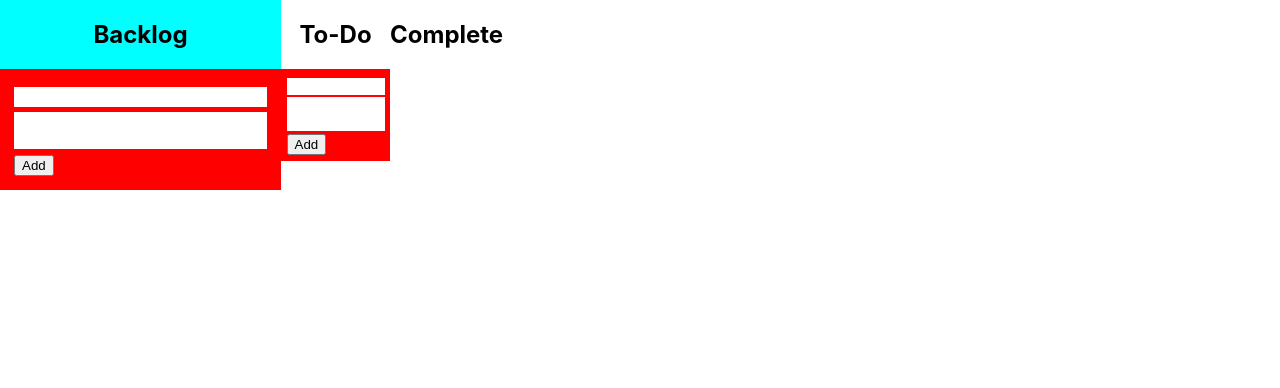
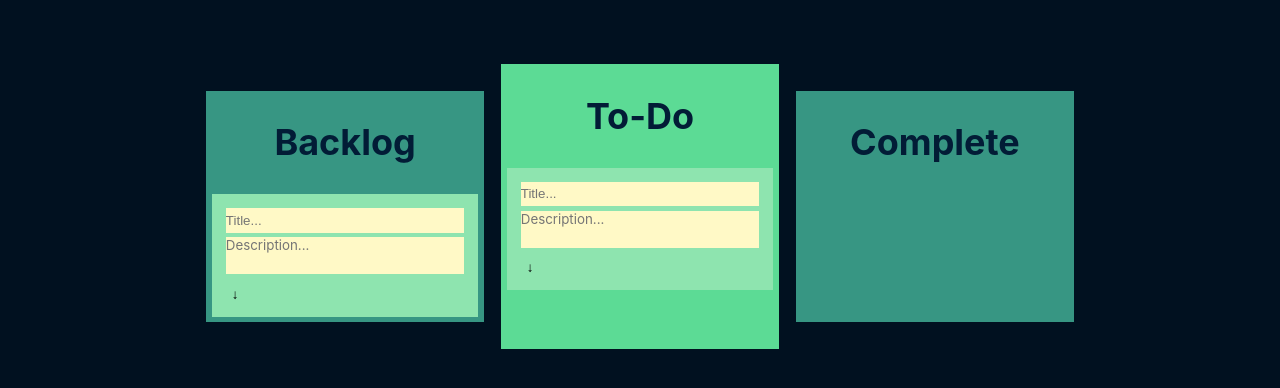
Before and after one commit to rilcal/ats_todo, a React (Create React App) app: page / in a window 1280 px wide. Shown: the top 388 px of the page. Built offline with nearby package versions, Linux system fonts and the light colour scheme.

Commit message:
made it pretty
done

```diff
--- a/src/App.js
+++ b/src/App.js
@@ -40,6 +40,8 @@ class App extends React.Component {
   }
 
   handleBacklogClick() {
+    let alreadyPresent = this.checkForDups(this.state.backlogTitle);
+    if (!alreadyPresent) {
       this.state.backlogTasks.push(
         <DisplayBox
           title={this.state.backlogTitle}
@@ -48,6 +50,10 @@ class App extends React.Component {
         />
       );
       this.toggle();
+    } else {
+      alert("Task titles must be unique!");
+      return;
+    }
   }
 
   handleToDoTitle(e) {
@@ -63,6 +69,8 @@ class App extends React.Component {
   }
 
   handleToDoClick() {
+    let alreadyPresent = this.checkForDups(this.state.toDoTitle);
+    if (!alreadyPresent) {
       this.state.toDoTasks.push(
         <DisplayBox
           title={this.state.toDoTitle}
@@ -71,59 +79,96 @@ class App extends React.Component {
         />
       );
       this.toggle();
+    } else {
+      alert("Task titles must be unique!");
+      return;
+    }
   }
 
   moveBacklog(mvcomp) {
     let comp = this.state.backlogTasks.filter((task) => {
-      return task.props.title === mvcomp
-    })
-    comp = comp[0]
-    let arr = this.state.toDoTasks
-    arr.push(<DisplayBox title={comp.props.title} desc={comp.props.desc} delete={this.deleteToDo.bind(this)} move={this.moveToDo.bind(this)}/>)
-    this.deleteBacklog(comp.props.title)
+      return task.props.title === mvcomp;
+    });
+    comp = comp[0];
+    let arr = this.state.toDoTasks;
+    arr.push(
+      <DisplayBox
+        title={comp.props.title}
+        desc={comp.props.desc}
+        delete={this.deleteToDo.bind(this)}
+        move={this.moveToDo.bind(this)}
+      />
+    );
+    this.deleteBacklog(comp.props.title);
     this.setState(() => ({
-      toDoTasks: arr
-    }))
+      toDoTasks: arr,
+    }));
   }
 
   moveToDo(mvcomp) {
     let comp = this.state.toDoTasks.filter((task) => {
-      return task.props.title === mvcomp
-    })
-    comp = comp[0]
-    let arr = this.state.completeTasks
-    arr.push(<DisplayBox title={comp.props.title} desc={comp.props.desc} delete={this.deleteToDo.bind(this)} move={this.moveToDo.bind(this)}/>)
-    this.deleteToDo(comp.props.title)
+      return task.props.title === mvcomp;
+    });
+    comp = comp[0];
+    let arr = this.state.completeTasks;
+    arr.push(
+      <DisplayBox
+        title={comp.props.title}
+        desc={comp.props.desc}
+        delete={this.deleteToDo.bind(this)}
+        move={this.moveToDo.bind(this)}
+      />
+    );
+    this.deleteToDo(comp.props.title);
     this.setState(() => ({
-      completeTasks: arr
-    }))
+      completeTasks: arr,
+    }));
   }
 
   deleteBacklog(rmvcomp) {
-    let arr =  this.state.backlogTasks.filter((task) => {
-      return task.props.title !== rmvcomp}
-    )
+    let arr = this.state.backlogTasks.filter((task) => {
+      return task.props.title !== rmvcomp;
+    });
     this.setState(() => ({
-        backlogTasks: arr
-    }))
+      backlogTasks: arr,
+    }));
   }
 
   deleteToDo(rmvcomp) {
-    let arr =  this.state.toDoTasks.filter((task) => {
-      return task.props.title !== rmvcomp}
-    )
+    let arr = this.state.toDoTasks.filter((task) => {
+      return task.props.title !== rmvcomp;
+    });
     this.setState(() => ({
-        toDoTasks: arr
-    }))
+      toDoTasks: arr,
+    }));
   }
 
   deleteComplete(rmvcomp) {
-    let arr =  this.state.completeTasks.filter((task) => {
-      return task.props.title !== rmvcomp}
-    )
+    let arr = this.state.completeTasks.filter((task) => {
+      return task.props.title !== rmvcomp;
+    });
     this.setState(() => ({
-        completeTasks: arr
-    }))
+      completeTasks: arr,
+    }));
+  }
+
+  checkForDups(str) {
+    let backlogTitles = this.state.backlogTasks.map((task) => {
+      return task.props.title;
+    });
+    let toDoTitles = this.state.toDoTasks.map((task) => {
+      return task.props.title;
+    });
+    let completeTitles = this.state.completeTasks.map((task) => {
+      return task.props.title;
+    });
+    console.log(str);
+    console.log(backlogTitles);
+    let inBacklog = backlogTitles.includes(str);
+    let inToDo = toDoTitles.includes(str);
+    let inComplete = completeTitles.includes(str);
+
+    return inBacklog || inToDo || inComplete;
   }
 
   render() {
@@ -133,17 +178,16 @@ class App extends React.Component {
           <section className="title">
             <h1>Backlog</h1>
           </section>
-            {this.state.backlogTasks.map((task) => {
-              return <DisplayBox title={task.props.title} desc={task.props.desc} delete={this.deleteBacklog.bind(this)} move={this.moveBacklog.bind(this)}/>;
-            })}
           <section className="input-box">
             <input
+              placeholder="Title..."
               onChange={(e) => {
                 this.handleBacklogTitle(e);
               }}
             ></input>
             <br />
             <textarea
+              placeholder="Description..."
               onChange={(e) => {
                 this.handleBacklogDesc(e);
               }}
@@ -154,25 +198,34 @@ class App extends React.Component {
                 this.handleBacklogClick();
               }}
             >
-              Add
+              &darr;
             </button>
           </section>
+          {this.state.backlogTasks.map((task) => {
+            return (
+              <DisplayBox
+                title={task.props.title}
+                desc={task.props.desc}
+                delete={this.deleteBacklog.bind(this)}
+                move={this.moveBacklog.bind(this)}
+              />
+            );
+          })}
         </span>
         <span className="to-do">
           <section className="title">
             <h1>To-Do</h1>
           </section>
-            {this.state.toDoTasks.map((task) => {
-              return <DisplayBox title={task.props.title} desc={task.props.desc} delete={this.deleteToDo.bind(this)} move={this.moveToDo.bind(this)}/>;
-            })}
           <section className="input-box">
             <input
+              placeholder="Title..."
               onChange={(e) => {
                 this.handleToDoTitle(e);
               }}
-            ></ input>
+            ></input>
             <br />
             <textarea
+              placeholder="Description..."
               onChange={(e) => {
                 this.handleToDoDesc(e);
               }}
@@ -183,16 +236,32 @@ class App extends React.Component {
                 this.handleToDoClick();
               }}
             >
-              Add
+              &darr;
             </button>
           </section>
+          {this.state.toDoTasks.map((task) => {
+            return (
+              <DisplayBox
+                title={task.props.title}
+                desc={task.props.desc}
+                delete={this.deleteToDo.bind(this)}
+                move={this.moveToDo.bind(this)}
+              />
+            );
+          })}
         </span>
         <span className="complete">
           <section className="title">
             <h1>Complete</h1>
           </section>
           {this.state.completeTasks.map((task) => {
-              return <DisplayBoxComplete title={task.props.title} desc={task.props.desc} delete={this.deleteComplete.bind(this)}/>;
+            return (
+              <DisplayBoxComplete
+                title={task.props.title}
+                desc={task.props.desc}
+                delete={this.deleteComplete.bind(this)}
+              />
+            );
           })}
         </span>
       </div>
@@ -215,22 +284,22 @@ class DisplayBox extends React.Component {
         <span>
           <article>{this.props.title}</article>
           <article>{this.props.desc}</article>
-          <div>
-            <button
-              onClick={()=> {
-                this.props.move(this.props.title)
-              }}
-              >
-                &gt;
-            </button>
+          <a className="buttons">
             <button
               onClick={() => {
                 this.props.delete(this.props.title);
               }}
             >
-              Delete
+              X
             </button>
-          </div>
+            <button
+              onClick={() => {
+                this.props.move(this.props.title);
+              }}
+            >
+              &rarr;
+            </button>
+          </a>
         </span>
       </section>
     );
@@ -249,24 +318,22 @@ class DisplayBoxComplete extends React.Component {
   render() {
     return (
       <section className="display-complete-boxes">
-      <ul>
-        <div><label>{this.props.title}</label></div>
-        <div><label>{this.props.desc}</label></div>
-        <div>
+        <span>
+          <article>{this.props.title}</article>
+          <article>{this.props.desc}</article>
+          <span className="buttons">
             <button
               onClick={() => {
                 this.props.delete(this.props.title);
               }}
             >
-            Delete
+              X
             </button>
-        </div>
-      </ul>
+          </span>
+        </span>
       </section>
     );
   }
 }
 
-
-
 export default App;
--- a/src/index.css
+++ b/src/index.css
@@ -1,99 +1,145 @@
 body {
-  margin: 0;
-  font-family: -apple-system, BlinkMacSystemFont, 'Segoe UI', 'Roboto', 'Oxygen',
-    'Ubuntu', 'Cantarell', 'Fira Sans', 'Droid Sans', 'Helvetica Neue',
+  margin-top: 5vw;
+  color: #011120;
+  background-color: #011120;
+  font-family: -apple-system, BlinkMacSystemFont, "Segoe UI", "Roboto", "Oxygen",
+    "Ubuntu", "Cantarell", "Fira Sans", "Droid Sans", "Helvetica Neue",
     sans-serif;
   -webkit-font-smoothing: antialiased;
   -moz-osx-font-smoothing: grayscale;
 }
 
 code {
-  font-family: source-code-pro, Menlo, Monaco, Consolas, 'Courier New',
+  font-family: source-code-pro, Menlo, Monaco, Consolas, "Courier New",
     monospace;
 }
 
-/* ul {
-  display: inline-block;
-} */
+div#root {
+  margin-top: 10%;
+  padding: auto;
+  margin: auto;
+  display: block;
+  width: 70%;
+}
+
+div.app {
+  width: 100%;
+  border: 10px solid black;
+  margin: auto;
+  display: flex;
+}
 
 div {
   display: flex;
-}
-
-p {
-  border-style: solid;
+  width: 100%;
 }
 
 span.backlog {
-  display: block;
-  background-color: aqua;
-  margin: 0%;
+  background-color: #379683;
+  margin: 3% 1% 3% 1%;
   padding: 0%;
   width: 100%;
   max-width: 100%;
 }
 
+span.to-do {
+  background-color: #5cdb95;
+  margin: 0% 1% 0% 1%;
+  padding: 0%;
+  width: 100%;
+  max-width: 100%;
+}
+
+span.complete {
+  background-color: #379683;
+  margin: 3% 1% 3% 1%;
+  padding: 0%;
+  width: 100%;
+  max-width: 100%;
+}
+
+a.buttons {
+  display: flex;
+  flex-direction: row;
+  justify-content: space-between;
+  font-size: 16px;
+}
+
 section.title {
   text-align: center;
+  font-size: x-large;
+  color: #021c36;
 }
 
-section.display-boxes{
+section.display-boxes {
   align-self: left;
   display: block;
-  margin: 0%;
+  margin: 3% 3%;
   padding: 5%;
   border-style: none;
-  background-color: green;
+  background-color: #fff9c6;
 }
 
-section.display-boxes ul{
+section.display-boxes span {
   align-self: left;
   display: block;
-  margin: 0%;
-  padding: 0%;
-  padding-bottom: 5%;
-  margin-bottom: 5%;
+  margin: 0% 0% 0% 0%;
+  padding: 0% 0% 0% 0%;
 }
 
-section.display-complete-boxes{
+section.display-boxes span article {
   align-self: left;
   display: block;
-  margin: 0%;
+  margin: 1% 0% 3% 0%;
+  padding: 0% 0% 0% 0%;
+}
+
+section.display-complete-boxes {
+  align-self: left;
+  display: block;
+  margin: 3% 3%;
   padding: 5%;
   border-style: none;
-  background-color: green;
+  background-color: #fff9c6;
 }
 
-section.display-complete-boxes ul{
+section.display-complete-boxes span {
   align-self: left;
   display: block;
-  margin: 0%;
-  padding: 0%;
-  padding-bottom: 5%;
-  margin-bottom: 5%;
+  margin: 0% 0% 0% 0%;
+  padding: 0% 0% 0% 0%;
 }
 
-section.input-box{
+section.display-complete-boxes span article {
   align-self: left;
   display: block;
-  margin: 0%;
+  margin: 1% 0% 3% 0%;
+  padding: 0% 0% 0% 0%;
+}
+
+section.input-box {
+  align-self: left;
+  display: block;
+  margin: 2% 2%;
   padding: 5%;
   border-style: none;
-  background-color: red;
+  background-color: #8ee4af;
 }
 
 section.input-box input {
+  background-color: #fff9c6;
+  color: #021c36;
   width: 100%;
   margin: 0%;
-  padding: 0%;
+  padding: 2% 0% 0% 0%;
   margin-bottom: 2%;
   padding-bottom: 2%;
   border-style: none;
 }
 
 textarea {
-  display: block;
-  float: left;
+  background-color: #fff9c6;
+  color: #021c36;
   width: 100%;
   max-width: 100%;
   margin: 0%;
@@ -102,24 +148,12 @@ textarea {
   padding-bottom: 2%;
   border-style: none;
   resize: none;
-  font-family: -apple-system, BlinkMacSystemFont, 'Segoe UI', 'Roboto', 'Oxygen',
-  'Ubuntu', 'Cantarell', 'Fira Sans', 'Droid Sans', 'Helvetica Neue',
-  sans-serif;
+  font-family: -apple-system, BlinkMacSystemFont, "Segoe UI", "Roboto", "Oxygen",
+    "Ubuntu", "Cantarell", "Fira Sans", "Droid Sans", "Helvetica Neue",
+    sans-serif;
 }
 
-section.display-boxes ul div label{
-  width: 100%;
+button {
+  background-color: transparent;
+  border: none;
 }
-
-section.display-boxes span article{
-  display: block;
-  width: 100%;
-  max-width: 90%;
-  margin: 0%;
-  padding: 0%;
-  margin-bottom: 2%;
-  padding-bottom: 2%;
-  border-style: none;
-  resize: none;
-  word-wrap: break-word;
-}
```
Lines whose indentation alone changed are shown as unchanged.
